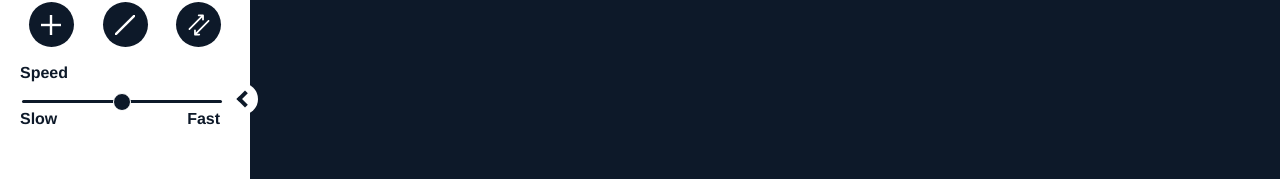
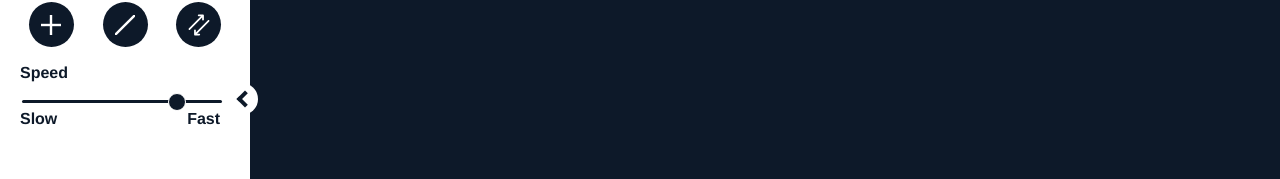
Before and after one commit to KarimElghamry/GraphAV, a React (Create React App) app: page / in a window 1280 px wide. Shown: the part 317-496 px from the top of the page. Built offline with nearby package versions, Linux system fonts and the light colour scheme.

Commit message:
add: min, max and onchange to speed slider

```diff
--- a/src/components/Home/Home.tsx
+++ b/src/components/Home/Home.tsx
@@ -15,7 +15,7 @@ const Home: React.FC<HomeProps> = (props: HomeProps): ReactElement => {
   const [startingNode, setStartingNode] = useState<number>(0);
   const [isVisualizing, setIsVisualizing] = useState<boolean>(false);
   const [zoomPercentage, setZoomPercentage] = useState<number>(1);
-  const [visualizationSpeed, setVisualizationSpeed] = useState<number>(1);
+  const [visualizationSpeed, setVisualizationSpeed] = useState<number>(1000);
   const [isConnecting, setIsConnecting] = useState<boolean>(false);
   const [edgeFirstNode, setEdgeFirstNode] = useState<number>();
 
@@ -68,6 +68,8 @@ const Home: React.FC<HomeProps> = (props: HomeProps): ReactElement => {
         addNewNode={addNewNode}
         setZoomPercentage={setZoomPercentage}
         zoomPercentage={zoomPercentage}
+        visualizationSpeed={visualizationSpeed}
+        setVisualizationSpeed={setVisualizationSpeed}
       />
       <Navbar changeTheme={props.changeTheme}></Navbar>
       <GraphCanvas
--- a/src/components/SideNav/SideNav.tsx
+++ b/src/components/SideNav/SideNav.tsx
@@ -17,6 +17,8 @@ interface Props {
   setZoomPercentage: Function;
   zoomPercentage: number;
   onUndirectedEdgeClick: VoidFunction;
+  visualizationSpeed: number;
+  setVisualizationSpeed: Function;
 }
 
 const sampleAlgorithms: Array<string> = [
@@ -95,13 +97,16 @@ const SideNav: React.FC<Props> = (props: Props): ReactElement => {
         <input
           type="range"
           className="slider"
-          min={0.5}
-          max={1.5}
-          step={0.1}
-          value={props.zoomPercentage}
-          onChange={(e: React.ChangeEvent<HTMLInputElement>) =>
-            props.setZoomPercentage(e.target.value)
-          }
+          min={500}
+          max={3000}
+          step={50}
+          value={3500 - props.visualizationSpeed}
+          onChange={(e: React.ChangeEvent<HTMLInputElement>) => {
+            const val: number = +e.target.value;
+            const speed: number = +e.target.max + +e.target.min - val;
+            console.log(speed);
+            props.setVisualizationSpeed(speed);
+          }}
         />
         <Row justifyContent="space-between" margin="-20px 0px 0px -20px">
           <ItemText>Slow</ItemText>
```
